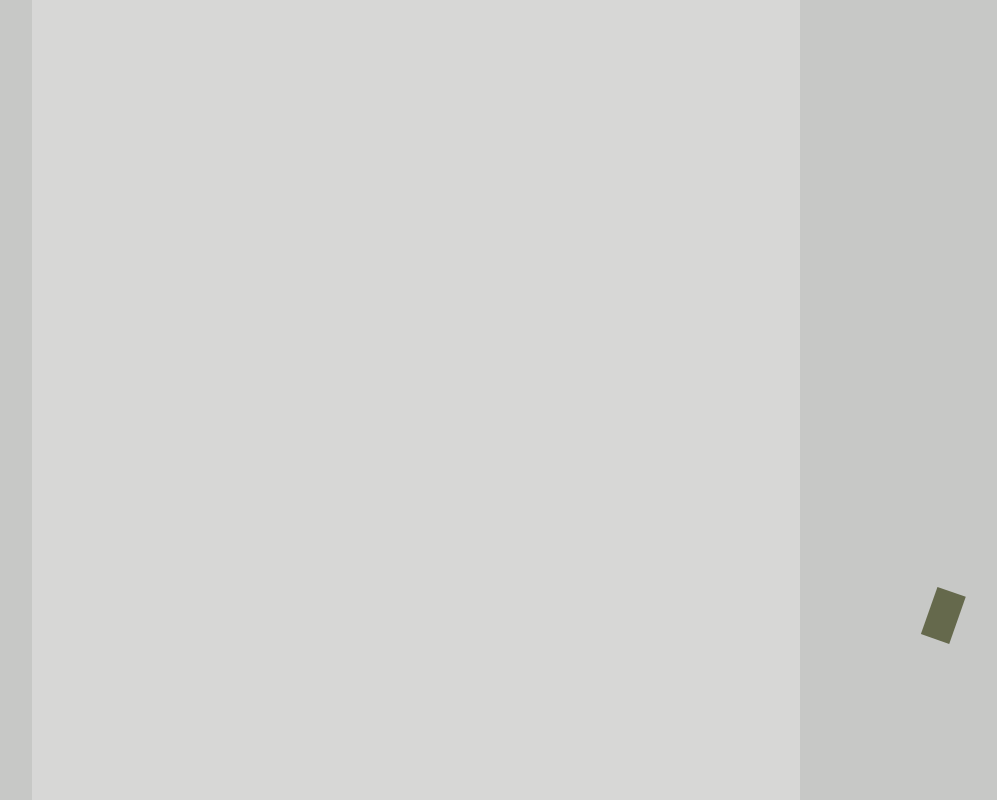
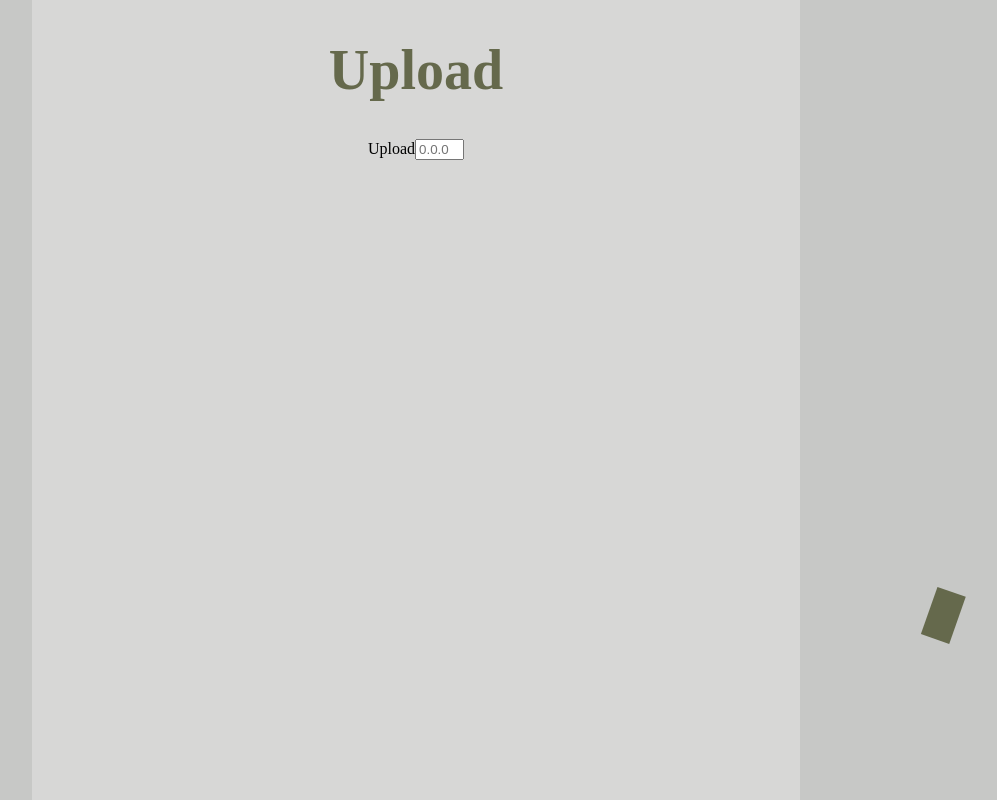
Before and after one commit to LimeGradient/TankUpdaterServer, a Vue app in the folder tanks-client/: page /upload in a window 1280 px wide. Before the commit this address had no page. Shown: the whole page, without its empty margins (224-1221 px from the left). Built offline with nearby package versions, Linux system fonts and the light colour scheme.

Commit message:
FEAT: Basic upload site ig

```diff
--- a/tanks-client/src/components/Home.vue
+++ b/tanks-client/src/components/Home.vue
@@ -27,11 +27,5 @@ import Button from './Button.vue';
     display: flex;
     flex-direction: column;
     align-items: center;
-
-    h1 {
-        font-size: 3.5em;
-    /* font-family: stencil; TODO: make this work */
-        color: var(--dark-green)
-    }
 }
 </style>
--- /dev/null
+++ b/tanks-client/src/components/UploadGame.vue
@@ -0,0 +1,34 @@
+<template>
+<div class="container">
+    <h1>Upload</h1>
+
+    <form>
+        <label for="zip-upload">Upload</label>
+        <input id="zip-upload" name="zip-upload" type="file" required accept="zip">
+
+        <input id="version" name="version" type="text" required size="3" placeholder="0.0.0" pattern="^(\d+\.)?(\d+\.)?(\d+)$">
+    </form>
+</div>
+</template>
+
+<script setup lang="ts">
+
+</script>
+
+<style scoped lang="postcss">
+
+.container {
+    width: fit-content;
+    margin-left: auto;
+    margin-right: auto;
+
+    display: flex;
+    flex-direction: column;
+    align-items: center;
+}
+
+input[type="file"] {
+    opacity: 0;
+    width: 0;
+}
+</style>
--- a/tanks-client/src/router.ts
+++ b/tanks-client/src/router.ts
@@ -1,8 +1,10 @@
 import {createRouter, createWebHashHistory, createWebHistory} from "vue-router";
 import Home from "./components/Home.vue"
+import UploadGame from "./components/UploadGame.vue";
 
 const routes = [
-    {path: "/", component: Home}
+    {path: "/", component: Home},
+    {path: "/upload", component: UploadGame},
 ]
 
 const router = createRouter({
--- a/tanks-client/src/style.css
+++ b/tanks-client/src/style.css
@@ -23,6 +23,12 @@ html, body, #app {
   /* background-color: red; */
 }
 
+h1 {
+        font-size: 3.5em;
+    /* font-family: stencil; TODO: make this work */
+        color: var(--dark-green)
+    }
+
 @font-face {
   font-family: stencil;
   src:
```
